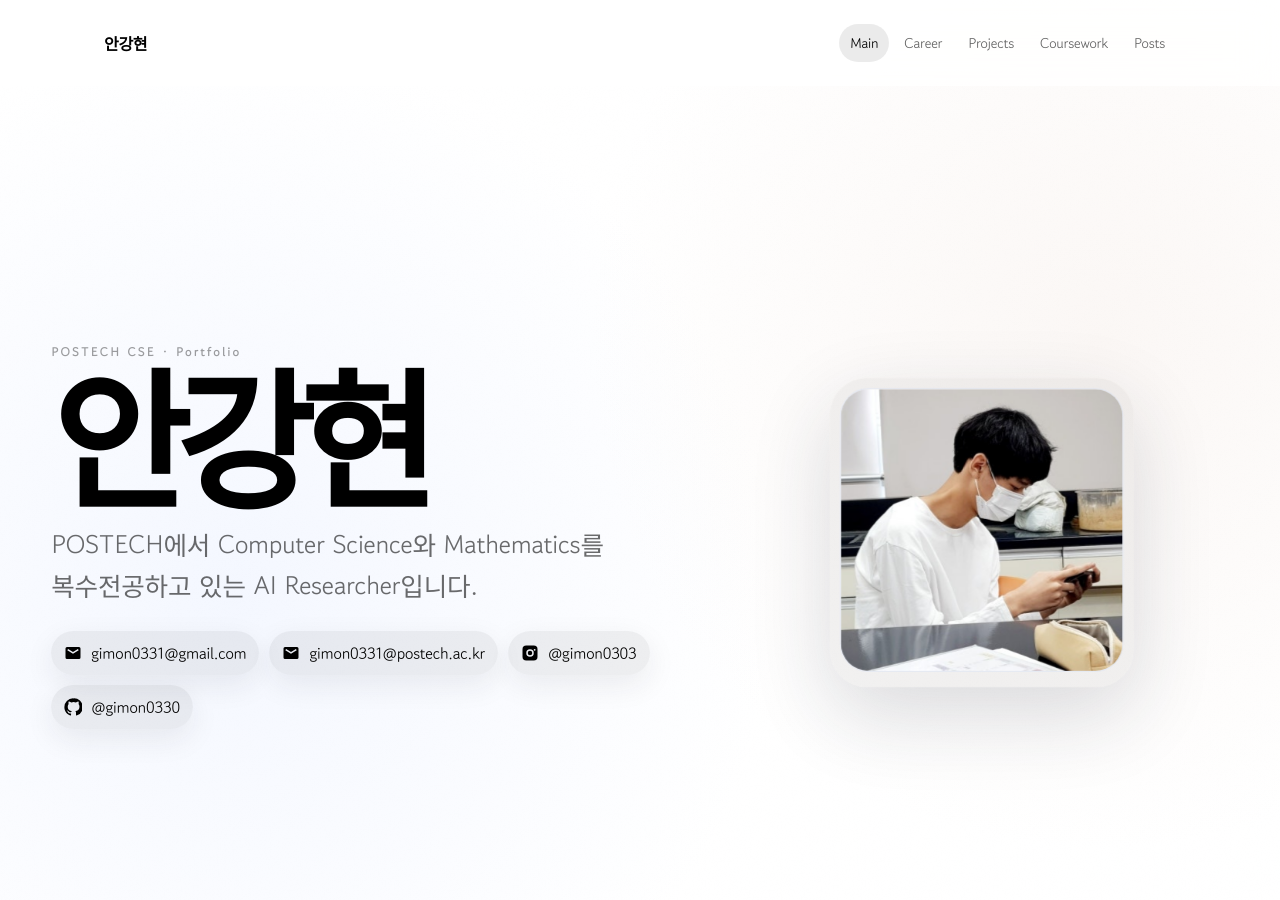
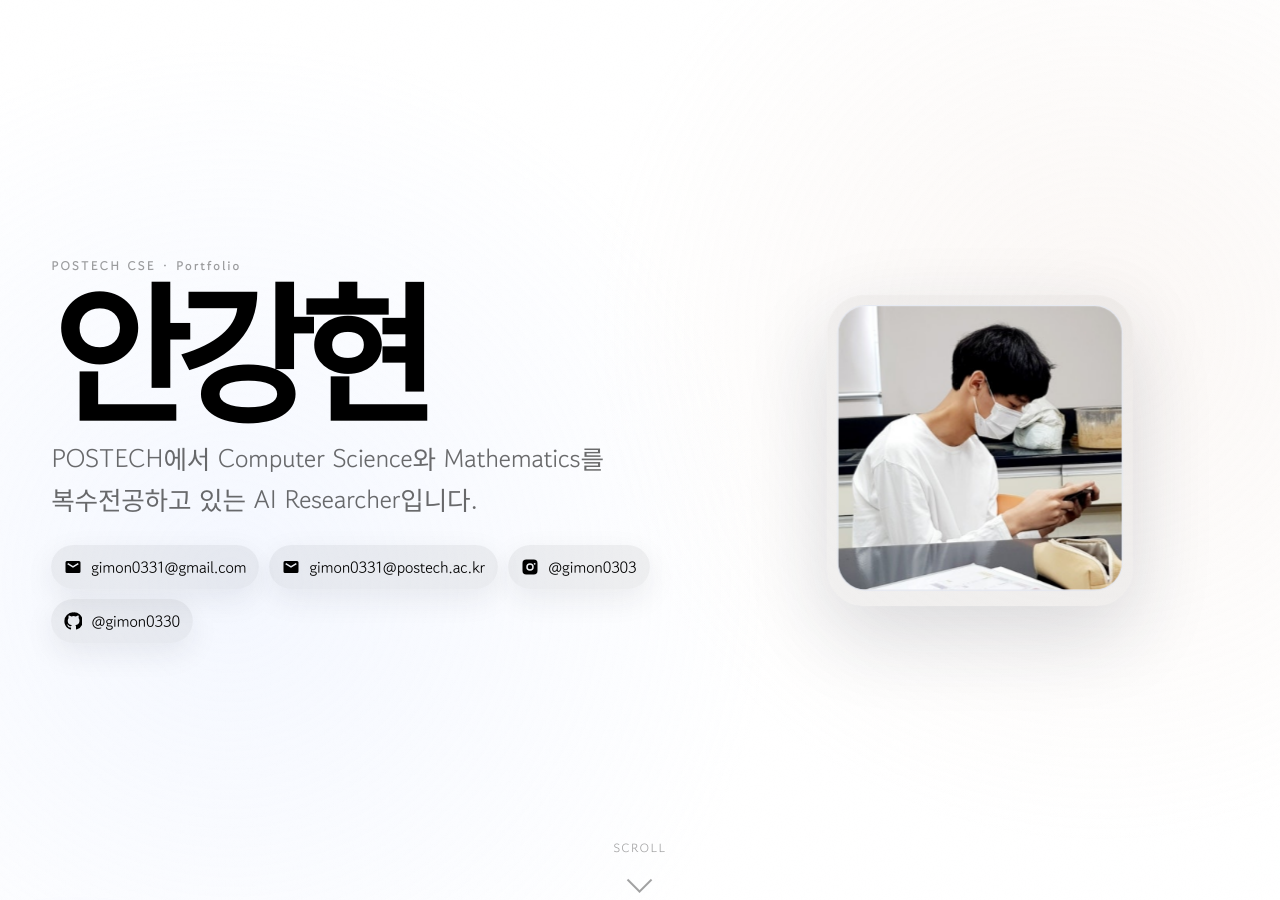
Before and after one commit to gimon0330/gimon0330.github.io, a Jekyll site: the page built from index.html, in a window 1280 px wide and 900 px high. Built offline with Jekyll 4.4.1, drawn with Linux system fonts in a browser that asks for light colours; some web fonts are replaced; the list of posts is cut into pages by our own code.

Commit message:
Remove homepage navigation bar

```diff
--- a/index.html
+++ b/index.html
@@ -18,18 +18,6 @@
 </head>
 <body>
   <div class="page-transition" aria-hidden="true"></div>
-  <header class="nav-wrap">
-    <div class="container nav">
-      <a class="brand" href="{{ '/' | relative_url }}">안강현</a>
-      <nav class="links" aria-label="주요 메뉴">
-        <a href="{{ '/' | relative_url }}" aria-current="page">Main</a>
-        <a data-transition-link href="{{ '/career.html' | relative_url }}">Career</a>
-        <a data-transition-link href="{{ '/projects.html' | relative_url }}">Projects</a>
-        <a data-transition-link href="{{ '/coursework.html' | relative_url }}">Coursework</a>
-        <a href="{{ '/posts/' | relative_url }}">Posts</a>
-      </nav>
-    </div>
-  </header>
 
   <main class="home-main">
     <section class="hero hero-full" id="top">
```
